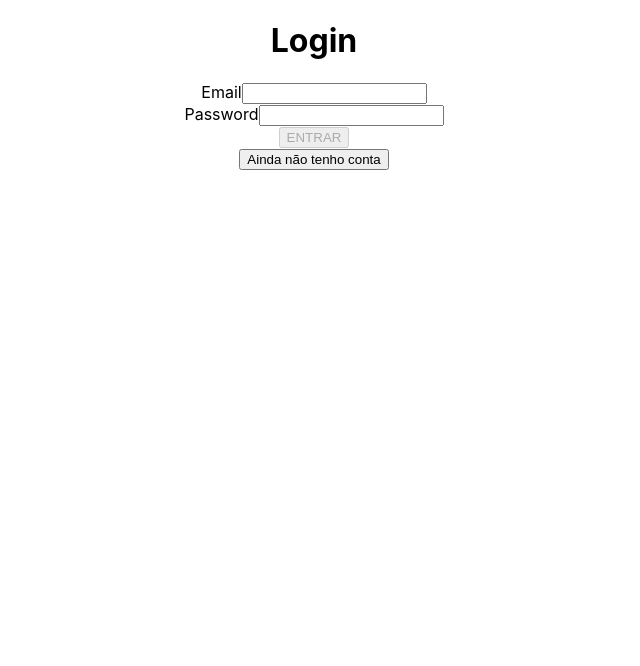
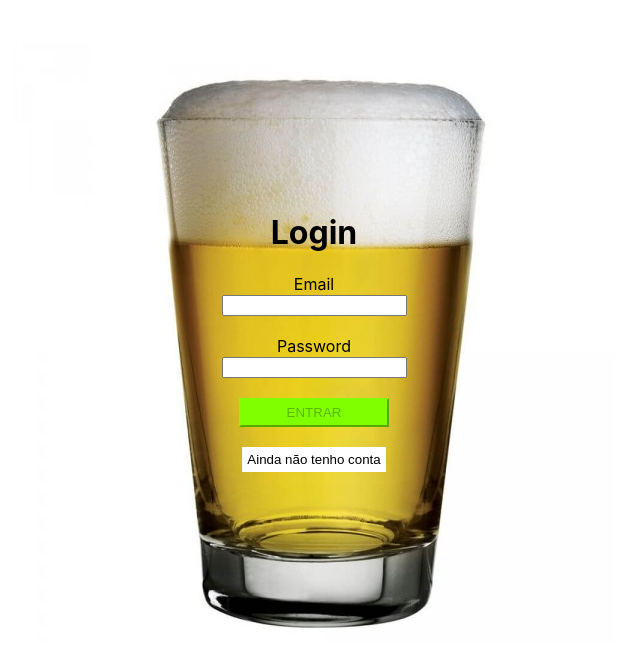
Before and after one commit to tryber/sd-03-trybeer-10, a React (Create React App) app in the folder front-end/: page /login in a window 1280 px wide. Shown: the top 666 px of the page, without its empty margins (326-966 px from the left). Built offline with nearby package versions, Linux system fonts and the light colour scheme.

Commit message:
Login and Register styles

```diff
--- a/front-end/src/screens/Login.jsx
+++ b/front-end/src/screens/Login.jsx
@@ -1,5 +1,6 @@
 import React, { useState } from 'react';
 import { Link } from 'react-router-dom';
+import '../styles/Login.css';
 
 const emailTest = /^(([^<>()[\].,;:\s@"]+(\.[^<>()[\].,;:\s@"]+)*)|(".+"))@(([^<>()[\].,;:\s@"]+\.)+[^<>()[\].,;:\s@"]{2,})$/i;
 
@@ -16,10 +17,10 @@ function Login(props) {
   }
 
   return (
-    <div>
+    <div className="ContainerLogin">
       <h1>Login</h1>
-      <form id='login-form' method='POST'>
-        <label htmlFor="email">Email
+      <form className="FormLogin" id='login-form' method='POST'>
+        <label htmlFor="email">Email<br />
           <input
             data-testid="email-input"
             id="email"
@@ -27,8 +28,8 @@ function Login(props) {
             onChange={(event) => setEmail(event.target.value)}
           />
         </label><br />
-        <label htmlFor="password">Password
-        <input
+        <label htmlFor="password">Password<br />
+          <input
             data-testid="password-input"
             id="password"
             type="password"
@@ -36,6 +37,7 @@ function Login(props) {
           />
         </label><br />
         <button
+          className="SigninBtn"
           data-testid="signin-btn"
           type="button"
           onClick={async () => {
@@ -59,7 +61,7 @@ function Login(props) {
           ENTRAR
         </button><br />
         <Link to='/register'>
-          <button data-testid="no-account-btn">Ainda não tenho conta</button>
+          <button className="NoAccountBtn" data-testid="no-account-btn">Ainda não tenho conta</button>
         </Link>
       </form>
     </div>
--- a/front-end/src/screens/Register.jsx
+++ b/front-end/src/screens/Register.jsx
@@ -1,5 +1,5 @@
 import React, { useState } from 'react';
-
+import '../styles/Register.css';
 const emailTest = /^(([^<>()[\].,;:\s@"]+(\.[^<>()[\].,;:\s@"]+)*)|(".+"))@(([^<>()[\].,;:\s@"]+\.)+[^<>()[\].,;:\s@"]{2,})$/i;
 const nameTest = /[A-Z-a-z]+$/i;
 
@@ -23,10 +23,10 @@ function Register(props) {
   }
 
   return (
-    <div>
+    <div className="ContainerRegister">
       <h1>Registro</h1>
-      <form action="">
-        <label htmlFor="name">Nome
+      <form className="FormRegister" action="">
+        <label htmlFor="name">Nome<br />
           <input
             data-testid="signup-name"
             id="name"
@@ -34,7 +34,7 @@ function Register(props) {
             onChange={(event) => setName(event.target.value)}
           />
         </label><br />
-        <label htmlFor="email">Email
+        <label htmlFor="email">Email<br />
           <input
             data-testid="signup-email"
             id="email"
@@ -42,7 +42,7 @@ function Register(props) {
             onChange={(event) => setEmail(event.target.value)}
           />
         </label><br />
-        <label htmlFor="password">Password
+        <label htmlFor="password">Password<br />
           <input
             data-testid="signup-password"
             id="password"
@@ -66,6 +66,7 @@ function Register(props) {
           />
         </label><br />
         <button
+          className="SignupBtn"
           data-testid="signup-btn"
           type="button"
           onClick={async () => {
--- /dev/null
+++ b/front-end/src/styles/Login.css
@@ -0,0 +1,30 @@
+.ContainerLogin {
+  background-image: url(../images/FundoLogin.jpg);
+  background-position: center;
+  background-repeat: no-repeat;
+}
+
+.ContainerLogin h1 {
+  padding: 15% 0 0;
+}
+
+.FormLogin {
+  align-items: center;
+  display: flex;
+  flex-direction: column;
+  margin: 10px;
+  padding-bottom: 15%;
+}
+
+.SigninBtn {
+  background-color: chartreuse;
+  border-color: chartreuse;
+  padding: 5px 10px;
+  width: 150px;
+}
+
+.NoAccountBtn {
+  background-color: white;
+  border-style: none;
+  padding: 5px;
+}
--- /dev/null
+++ b/front-end/src/styles/Register.css
@@ -0,0 +1,24 @@
+.ContainerRegister {
+  background-image: url(../images/FundoLogin.jpg);
+  background-position: center;
+  background-repeat: no-repeat;
+}
+
+.ContainerRegister h1 {
+  padding: 15% 0 0;
+}
+
+.FormRegister {
+  align-items: center;
+  display: flex;
+  flex-direction: column;
+  margin: 10px;
+  padding-bottom: 15%;
+}
+
+.SignupBtn {
+  background-color: chartreuse;
+  border-color: chartreuse;
+  padding: 5px 10px;
+  width: 150px;
+}
```
Also changed, not shown: front-end/src/images/FundoLogin.jpg (added).
